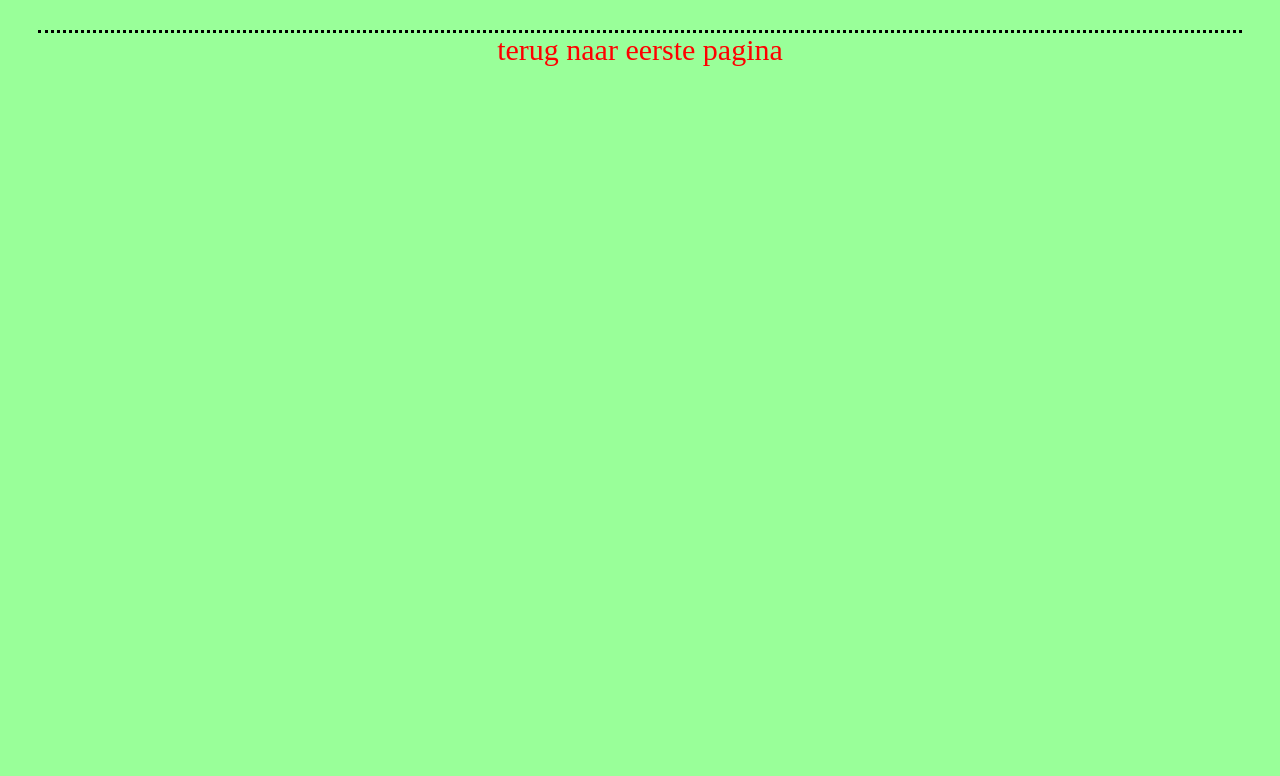
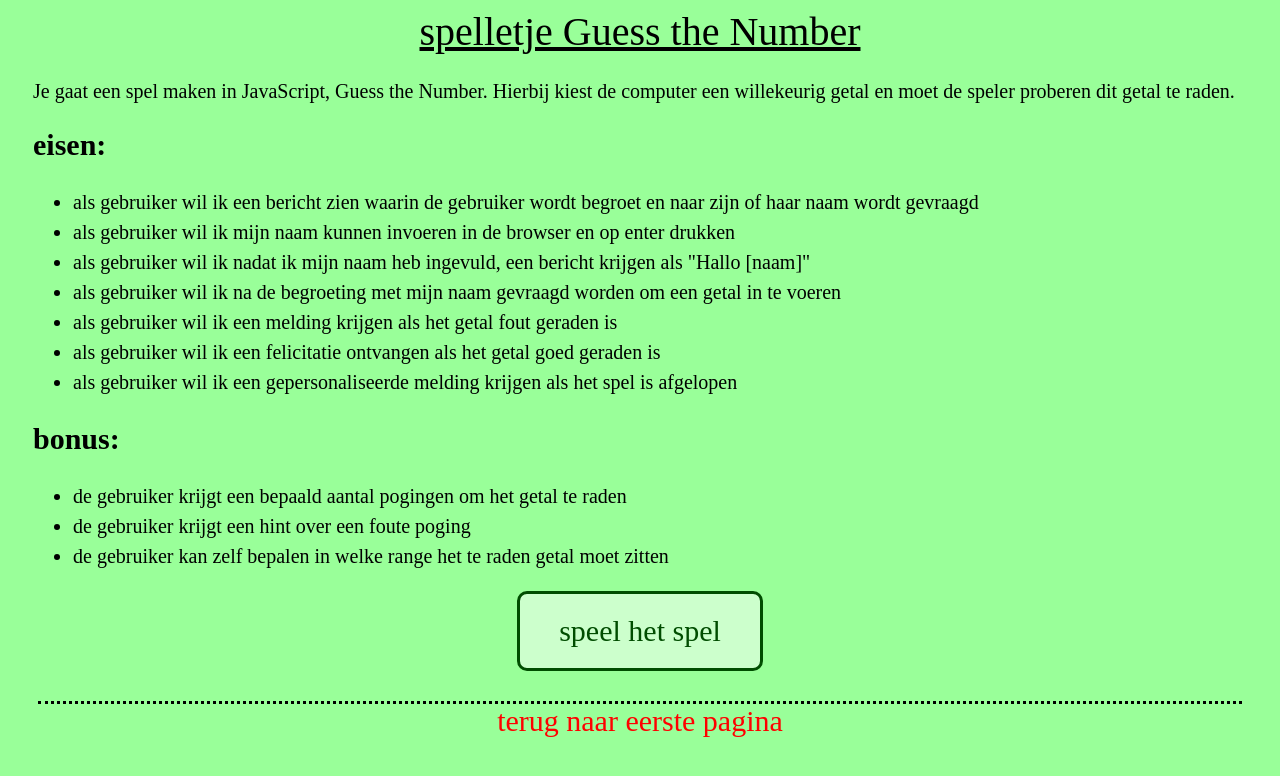
Before and after one commit to sandermeijer1972/opdrachten_winc, a plain HTML site: page opdrachten/guess.html in a window 1280 px wide. Drawn offline with Linux system fonts and the light colour scheme.

Commit message:
Add files via upload

```diff
--- a/opdrachten/guess.html
+++ b/opdrachten/guess.html
@@ -6,8 +6,34 @@
     </head>
     <body>
         <header>
+            spelletje Guess the Number
         </header>
         <main>
+            <div>
+                Je gaat een spel maken in JavaScript, Guess the Number. Hierbij kiest de computer een willekeurig getal
+                en moet de speler proberen dit getal te raden.
+            </div>
+            <h2>eisen:</h2>
+            <ul>
+                <li>als gebruiker wil ik een bericht zien waarin de gebruiker wordt begroet en naar zijn of haar naam wordt gevraagd</li>
+                <li>als gebruiker wil ik mijn naam kunnen invoeren in de browser en op enter drukken</li>
+                <li>als gebruiker wil ik nadat ik mijn naam heb ingevuld, een bericht krijgen als "Hallo [naam]"</li>
+                <li>als gebruiker wil ik na de begroeting met mijn naam gevraagd worden om een getal in te voeren</li>
+                <li>als gebruiker wil ik een melding krijgen als het getal fout geraden is</li>
+                <li>als gebruiker wil ik een felicitatie ontvangen als het getal goed geraden is</li>
+                <li>als gebruiker wil ik een gepersonaliseerde melding krijgen als het spel is afgelopen</li>
+            </ul>
+            <h2>bonus:</h2>
+            <ul>
+                <li>de gebruiker krijgt een bepaald aantal pogingen om het getal te raden</li>
+                <li>de gebruiker krijgt een hint over een foute poging</li>
+                <li>de gebruiker kan zelf bepalen in welke range het te raden getal moet zitten</li>
+            </ul>
+            <div class="box">
+                <a href="https://naughty-euclid-454cd7.netlify.app/" target="_blank"><div class="website">
+                    speel het spel
+                </div></a>
+            </div>
         </main>
         <footer>
             <a href="../index.html">terug naar eerste pagina</a>
```
Also changed, not shown: opdrachten/eind2.html (+3 -3 lines), styles.css (+9 -16 lines).
